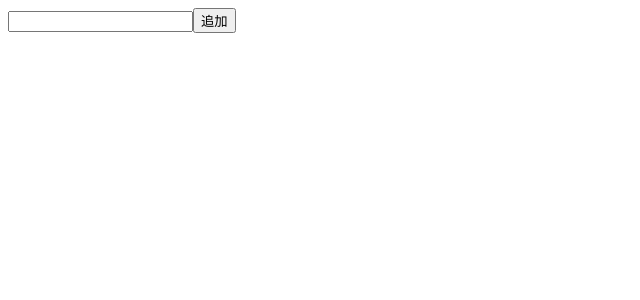
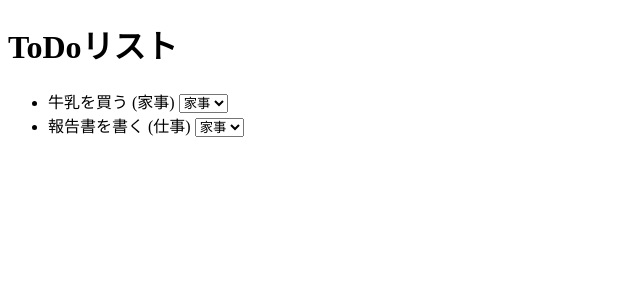
Before and after one commit to gonke-gogo/vue_practice, a Vue app: page / in a window 1280 px wide. Shown: the top 300 px of the page, without its empty margins (0-640 px from the left). Built offline with nearby package versions, Linux system fonts and the light colour scheme.

Commit message:
カテゴリー選択

```diff
--- a/src/App.vue
+++ b/src/App.vue
@@ -1,43 +1,37 @@
 <!-- ToDoListApp.vue -->
 <template>
   <div>
-    <!-- タスクの入力欄と追加ボタン -->
-    <input v-model="newTask" @keyup.enter="addTask"/>
-    <button @click="addTask">追加</button>
-
-    <!-- タスクリスト -->
-    <ul>
-      <li v-for="task in tasks" :key="task.id">
-        {{ task.text }}
-        <button @click="removeTask(task.id)">削除</button>
-      </li>
-    </ul>
+    <h1>ToDoリスト</h1>
+    <task-list :tasks="tasks" @updateTask="updateTask"></task-list>
   </div>
 </template>
 
 <script>
+import TaskList from "./components/TaskList.vue";
+
 export default {
+  components: {
+    TaskList
+  },
   data() {
     return {
-      newTask: "", // 新しいタスクの入力値
-      tasks: [] // タスクリスト
+      tasks: [
+        { id: 1, text: "牛乳を買う", category: "家事" },
+        { id: 2, text: "報告書を書く", category: "仕事" }
+      ]
     };
   },
   methods: {
-    addTask() {
-      // newTaskが空でなければタスクを追加
-      if (this.newTask.trim() !== "") {
-        this.tasks.push({ id: Date.now(), text: this.newTask});
-        this.newTask = "";
+    updateTask(updatedTask) {
+      const taskIndex = this.tasks.findIndex(task => task.id === updatedTask.id);
+      if (taskIndex !== -1) {
+        this.tasks.splice(taskIndex, 1, updatedTask);
       }
-    },
-    removeTask(id) {
-      // 指定されたIDのタスクを削除
-      this.tasks = this.tasks.filter(task => task.id !== id);
     }
   }
 };
 </script>
+
 
 <style>
 #app {
--- /dev/null
+++ b/src/components/TaskList.vue
@@ -0,0 +1,27 @@
+<template>
+  <ul>
+    <li v-for="task in tasks" :key="task.id">
+      {{ task.text }} ({{ task.category }})
+      <select @change="changeCategory(task, $event)">
+        <option v-for="cat in categories" :key="cat" :value="cat">{{ cat }}</option>
+      </select>
+    </li>
+  </ul>
+</template>
+
+<script>
+export default {
+  props: ["tasks"],
+  data() {
+    return {
+      categories: ["家事", "仕事", "趣味"]
+    };
+  },
+  methods: {
+    changeCategory(task, event) {
+      const updatedTask = { ...task, category: event.target.value };
+      this.$emit("updateTask", updatedTask);
+    }
+  }
+};
+</script>
```
